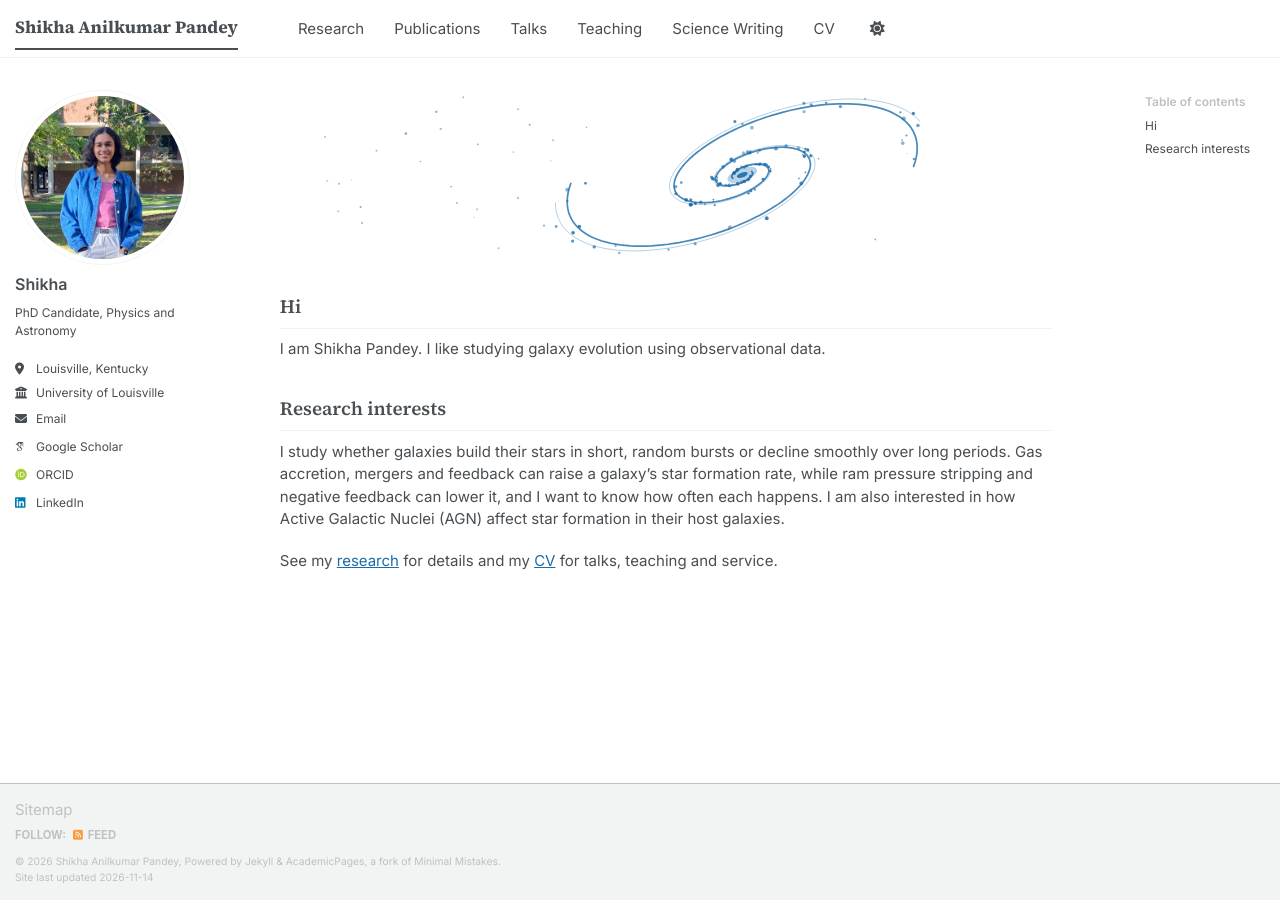
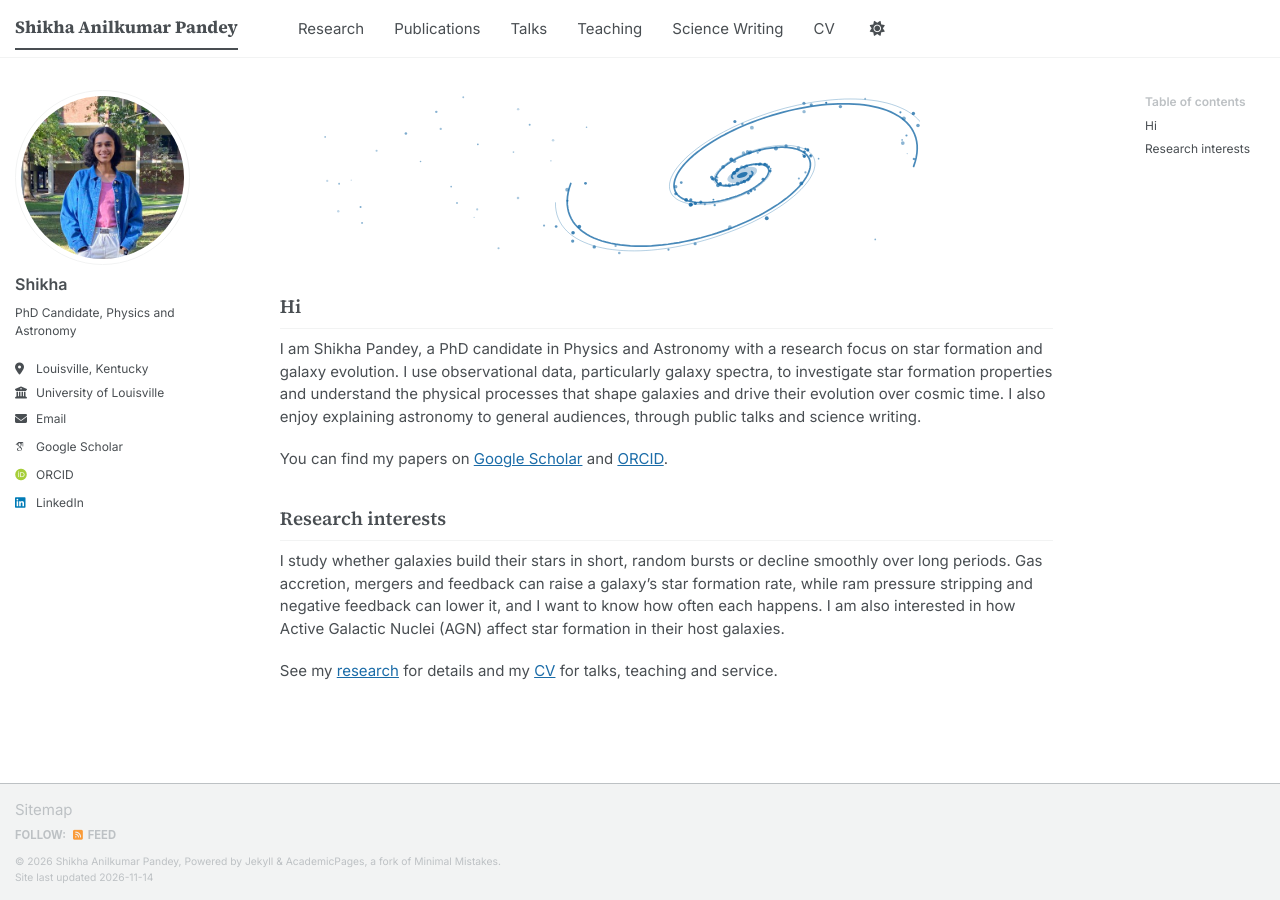
Before and after one commit to pshikha/pshikha.github.io, a Jekyll site: the page built from _pages/about.md, in a window 1280 px wide. Built offline with Jekyll 4.4.1, drawn with Linux system fonts in a browser that asks for light colours; some web fonts are replaced; a script bundle is joined from its source files by our own code; library files that are not in the unit come from our copies.

Commit message:
Home: new Hi section text
Co-Authored-By: Claude Sonnet 5.5 <noreply@anthropic.com>

```diff
--- a/_pages/about.md
+++ b/_pages/about.md
@@ -11,7 +11,10 @@ redirect_from:
 
 ## Hi
 
-I am Shikha Pandey. I like studying galaxy evolution using observational data.
+I am Shikha Pandey, a PhD candidate in Physics and Astronomy with a research focus on star formation and galaxy evolution. I use observational data, particularly galaxy spectra, to investigate star formation properties and understand the physical processes that shape galaxies and drive their evolution over cosmic time.
+I also enjoy explaining astronomy to general audiences, through public talks and science writing.
+
+You can find my papers on [Google Scholar](https://scholar.google.com/citations?user=1psyhjcAAAAJ) and [ORCID](https://orcid.org/0009-0007-5632-9744).
 
 ## Research interests
 
```
